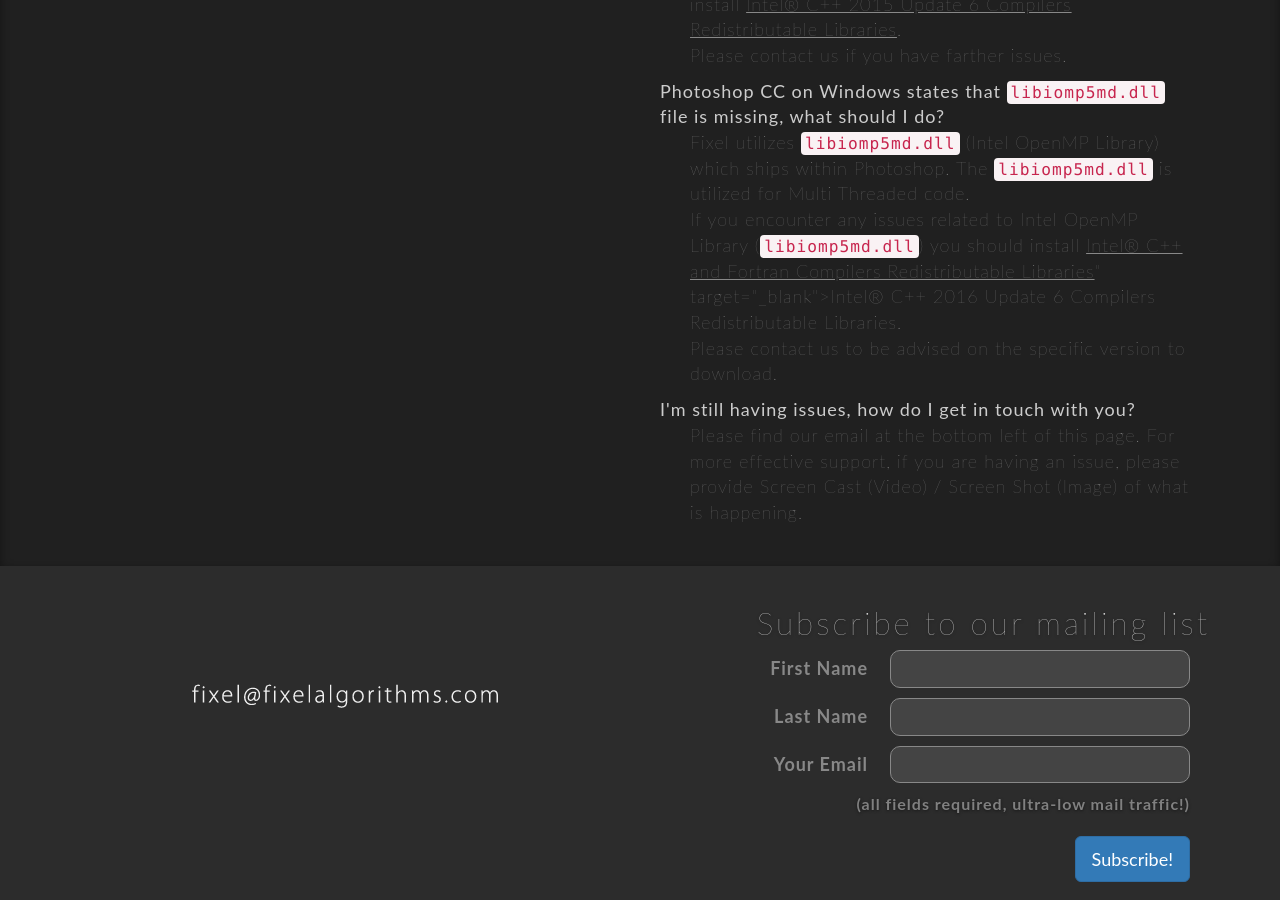
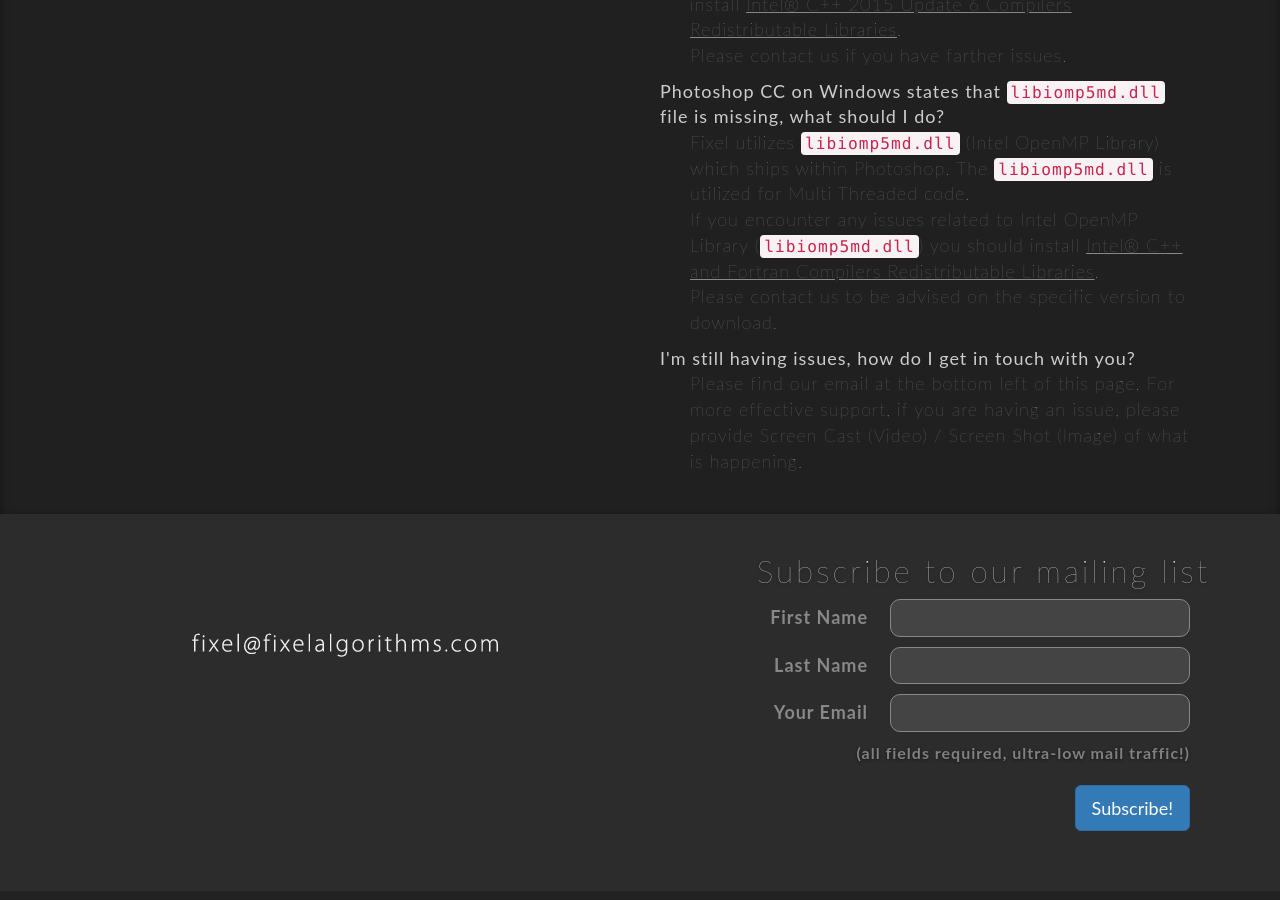
Before and after one commit to FixelAlgorithmsTeam/fixel, a Jekyll site: the page built from support/index.html, in a window 1280 px wide and 900 px high, scrolled down 1521 px. Built offline with Jekyll 4.4.1, drawn with Linux system fonts in a browser that asks for light colours; nearby versions of some CDN libraries; comment, search, counter and statistics services are not loaded.

Commit message:
New 	- 	Support Page - Added section on OpenMP (libiomp5md.dll) and CS6. Fixed 	- 	B Known Issues 	-	C To Do 	- 	D

```diff
--- a/support/index.html
+++ b/support/index.html
@@ -95,7 +95,7 @@ class: 			support
 						<div class="def">
 							<dt>Photoshop CC on Windows states that <code>libiomp5md.dll</code> file is missing, what should I do?</dt>
 							<dd>Fixel utilizes <code>libiomp5md.dll</code> (Intel OpenMP Library) which ships within Photoshop. The <code>libiomp5md.dll</code> is utilized for Multi Threaded code.<br>
-							If you encounter any issues related to Intel OpenMP Library (<code>libiomp5md.dll</code>) you should install <a href="https://software.intel.com/en-us/articles/intel-compilers-redistributable-libraries-by-version" target="_blank">Intel® C++ and Fortran Compilers Redistributable Libraries</a>" target="_blank">Intel® C++ 2016 Update 6 Compilers Redistributable Libraries</a>.<br>
+							If you encounter any issues related to Intel OpenMP Library (<code>libiomp5md.dll</code>) you should install <a href="https://software.intel.com/en-us/articles/intel-compilers-redistributable-libraries-by-version" target="_blank">Intel® C++ and Fortran Compilers Redistributable Libraries</a>.<br>
 							Please contact us to be advised on the specific version to download.</dd>
 						</div>
 						<div class="def">
```
